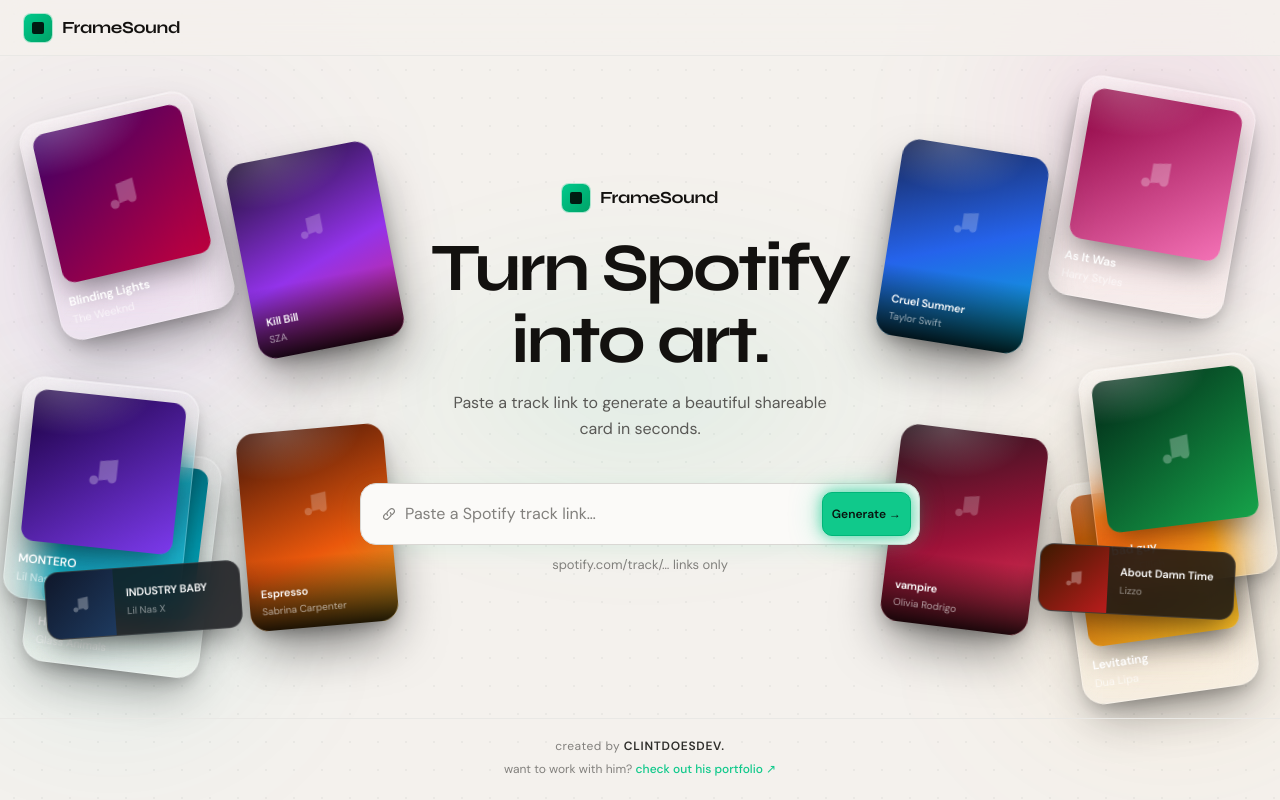
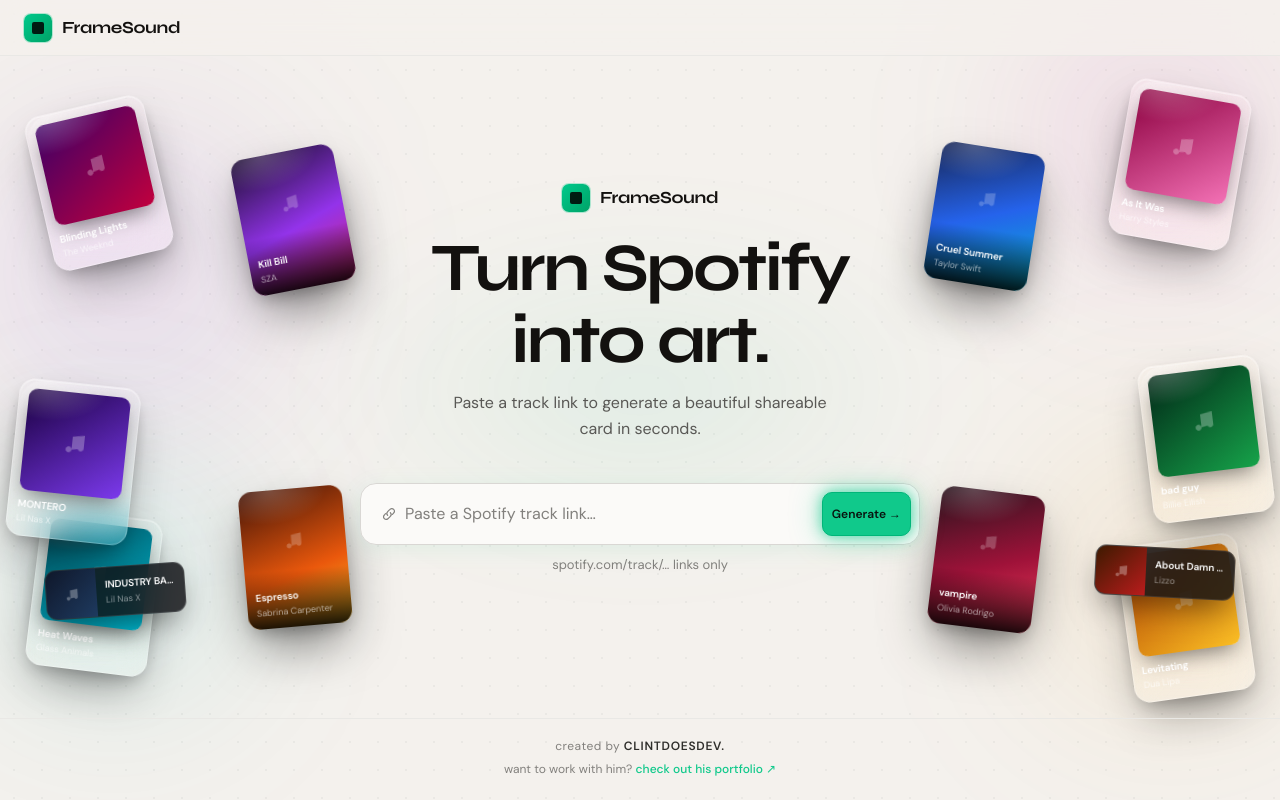
Before and after one commit to clintdoesdev/FrameSound, a Next.js app: page / in a window 1280 px wide. Built offline with nearby package versions, Linux system fonts and the light colour scheme.

Commit message:
Shrink landing page floating demo cards to ~65% of original size
Glass cards: 178→122px wide, poster cards: 148×198→104×138px,
pill cards: 196×68→140×50px; scale borders, padding, fonts, and
icon sizes proportionally

https://claude.ai/code/session_01LjF3zaqrdKQ3AkVggzWvjZ

```diff
--- a/src/app/page.tsx
+++ b/src/app/page.tsx
@@ -124,7 +124,7 @@ const DEMO_MIN_CARDS: DemoMinCard[] = [
 ]
 
 const MusicNote = () => (
-  <svg viewBox="0 0 24 24" width="36" height="36" fill="rgba(255,255,255,0.28)">
+  <svg viewBox="0 0 24 24" width="24" height="24" fill="rgba(255,255,255,0.28)">
     <path d="M9 18V5l12-2v13M9 18c0 1.657-1.343 3-3 3s-3-1.343-3-3 1.343-3 3-3 3 1.343 3 3zM21 16c0 1.657-1.343 3-3 3s-3-1.343-3-3 1.343-3 3-3 3 1.343 3 3z"/>
   </svg>
 )
@@ -134,12 +134,12 @@ function DemoBgCard({ title, artist, gradient, rotate, anim, dur, delay, pos }:
     <div
       className="demo-bg-card"
       style={{
-        position: 'absolute', width: 178,
+        position: 'absolute', width: 122,
         background: 'linear-gradient(135deg,rgba(255,255,255,0.18) 0%,rgba(255,255,255,0.06) 48%,rgba(255,255,255,0.12) 100%)',
         backdropFilter: 'blur(20px) saturate(160%)',
         WebkitBackdropFilter: 'blur(20px) saturate(160%)',
         border: '1px solid rgba(255,255,255,0.24)',
-        borderRadius: 22, padding: 12,
+        borderRadius: 16, padding: 9,
         boxShadow: '0 1px 0 rgba(255,255,255,0.50) inset,0 22px 48px -12px rgba(0,0,0,0.42),0 8px 18px -6px rgba(0,0,0,0.25)',
         pointerEvents: 'none', color: 'white', zIndex: 2,
         ['--card-transform' as string]: `rotate(${rotate})`,
@@ -153,15 +153,15 @@ function DemoBgCard({ title, artist, gradient, rotate, anim, dur, delay, pos }:
         mixBlendMode: 'screen' as React.CSSProperties['mixBlendMode'],
       }} />
       <div style={{
-        width: '100%', aspectRatio: '1/1', borderRadius: 13,
-        background: gradient, marginBottom: 11,
-        boxShadow: '0 12px 32px -6px rgba(0,0,0,0.52)',
+        width: '100%', aspectRatio: '1/1', borderRadius: 9,
+        background: gradient, marginBottom: 8,
+        boxShadow: '0 8px 22px -5px rgba(0,0,0,0.52)',
         display: 'flex', alignItems: 'center', justifyContent: 'center',
       }}>
         <MusicNote />
       </div>
-      <div style={{ fontSize: 12, fontWeight: 700, letterSpacing: '-0.01em', lineHeight: 1.2 }}>{title}</div>
-      <div style={{ fontSize: 11, opacity: 0.65, marginTop: 3 }}>{artist}</div>
+      <div style={{ fontSize: 10, fontWeight: 700, letterSpacing: '-0.01em', lineHeight: 1.2 }}>{title}</div>
+      <div style={{ fontSize: 9, opacity: 0.65, marginTop: 2 }}>{artist}</div>
     </div>
   )
 }
@@ -171,8 +171,8 @@ function DemoPosterCardView({ title, artist, gradient, rotate, anim, dur, delay,
     <div
       className="demo-bg-card"
       style={{
-        position: 'absolute', width: 148, height: 198,
-        borderRadius: 18, overflow: 'hidden',
+        position: 'absolute', width: 104, height: 138,
+        borderRadius: 13, overflow: 'hidden',
         boxShadow: '0 24px 52px -10px rgba(0,0,0,0.55),0 8px 18px -6px rgba(0,0,0,0.30)',
         pointerEvents: 'none', zIndex: 2,
         ['--card-transform' as string]: `rotate(${rotate})`,
@@ -184,7 +184,7 @@ function DemoPosterCardView({ title, artist, gradient, rotate, anim, dur, delay,
       <div style={{ position: 'absolute', inset: 0, background: gradient }} />
       {/* Music note */}
       <div style={{ position: 'absolute', top: '38%', left: '50%', transform: 'translate(-50%,-50%)' }}>
-        <svg viewBox="0 0 24 24" width="30" height="30" fill="rgba(255,255,255,0.22)">
+        <svg viewBox="0 0 24 24" width="20" height="20" fill="rgba(255,255,255,0.22)">
           <path d="M9 18V5l12-2v13M9 18c0 1.657-1.343 3-3 3s-3-1.343-3-3 1.343-3 3-3 3 1.343 3 3zM21 16c0 1.657-1.343 3-3 3s-3-1.343-3-3 1.343-3 3-3 3 1.343 3 3z"/>
         </svg>
       </div>
@@ -192,11 +192,11 @@ function DemoPosterCardView({ title, artist, gradient, rotate, anim, dur, delay,
       <div style={{
         position: 'absolute', bottom: 0, left: 0, right: 0,
         background: 'linear-gradient(to top, rgba(0,0,0,0.88) 0%, transparent 100%)',
-        padding: '28px 12px 12px',
+        padding: '20px 9px 9px',
         color: 'white',
       }}>
-        <div style={{ fontSize: 11, fontWeight: 700, lineHeight: 1.25, letterSpacing: '-0.01em' }}>{title}</div>
-        <div style={{ fontSize: 10, opacity: 0.6, marginTop: 2 }}>{artist}</div>
+        <div style={{ fontSize: 10, fontWeight: 700, lineHeight: 1.25, letterSpacing: '-0.01em' }}>{title}</div>
+        <div style={{ fontSize: 9, opacity: 0.6, marginTop: 2 }}>{artist}</div>
       </div>
       {/* Specular */}
       <div style={{
@@ -212,8 +212,8 @@ function DemoMinCardView({ title, artist, color, rotate, anim, dur, delay, pos }
     <div
       className="demo-bg-card"
       style={{
-        position: 'absolute', width: 196, height: 68,
-        borderRadius: 14, overflow: 'hidden',
+        position: 'absolute', width: 140, height: 50,
+        borderRadius: 11, overflow: 'hidden',
         background: 'rgba(14,14,18,0.82)',
         backdropFilter: 'blur(18px)',
         WebkitBackdropFilter: 'blur(18px)',
@@ -227,15 +227,15 @@ function DemoMinCardView({ title, artist, color, rotate, anim, dur, delay, pos }
       }}
     >
       {/* Colour strip */}
-      <div style={{ width: 68, flexShrink: 0, background: color, display: 'flex', alignItems: 'center', justifyContent: 'center' }}>
-        <svg viewBox="0 0 24 24" width="20" height="20" fill="rgba(255,255,255,0.30)">
+      <div style={{ width: 50, flexShrink: 0, background: color, display: 'flex', alignItems: 'center', justifyContent: 'center' }}>
+        <svg viewBox="0 0 24 24" width="15" height="15" fill="rgba(255,255,255,0.30)">
           <path d="M9 18V5l12-2v13M9 18c0 1.657-1.343 3-3 3s-3-1.343-3-3 1.343-3 3-3 3 1.343 3 3zM21 16c0 1.657-1.343 3-3 3s-3-1.343-3-3 1.343-3 3-3 3 1.343 3 3z"/>
         </svg>
       </div>
       {/* Text */}
-      <div style={{ flex: 1, padding: '0 12px', display: 'flex', flexDirection: 'column', justifyContent: 'center', overflow: 'hidden' }}>
-        <div style={{ fontSize: 11, fontWeight: 700, letterSpacing: '-0.01em', whiteSpace: 'nowrap', overflow: 'hidden', textOverflow: 'ellipsis' }}>{title}</div>
-        <div style={{ fontSize: 10, opacity: 0.5, marginTop: 2 }}>{artist}</div>
+      <div style={{ flex: 1, padding: '0 9px', display: 'flex', flexDirection: 'column', justifyContent: 'center', overflow: 'hidden' }}>
+        <div style={{ fontSize: 10, fontWeight: 700, letterSpacing: '-0.01em', whiteSpace: 'nowrap', overflow: 'hidden', textOverflow: 'ellipsis' }}>{title}</div>
+        <div style={{ fontSize: 9, opacity: 0.5, marginTop: 2 }}>{artist}</div>
       </div>
     </div>
   )
```
